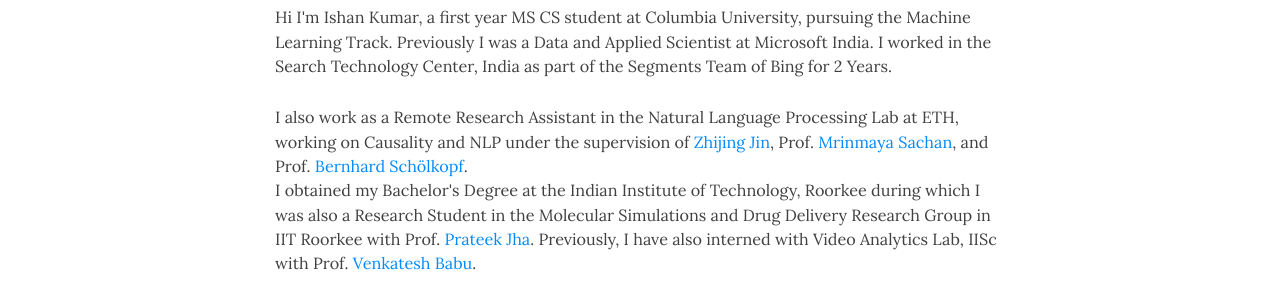
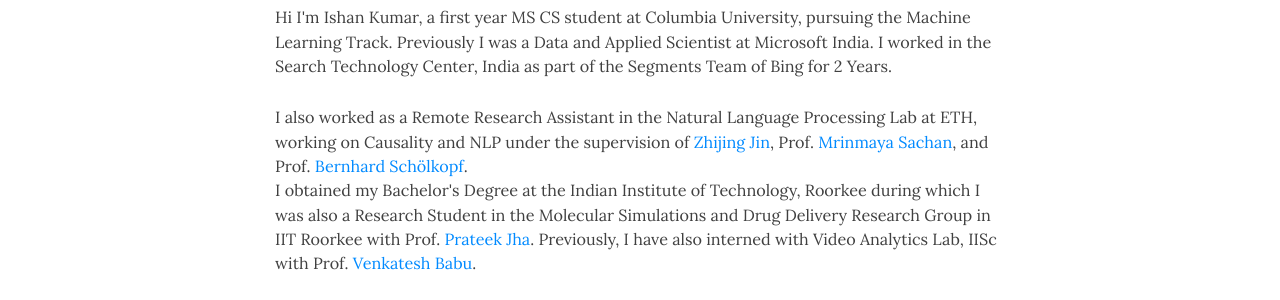
Before and after one commit to ishankumaragrawal/ishankumaragrawal.github.io, a Jekyll site: the page built from index.html, in a window 1280 px wide and 900 px high. Shown: the part 408-708 px from the top of the window. Built offline with Jekyll 4.4.1, drawn with Linux system fonts in a browser that asks for light colours; nearby versions of some CDN libraries; the list of posts is cut into pages by our own code.

Commit message:
updated resume

```diff
--- a/_config.yml
+++ b/_config.yml
@@ -17,7 +17,7 @@
   About Me: "index"
   Blogs : "blogs"
   Projects : "projects"
-  CV : "https://drive.google.com/file/d/1vD-C8QeKKAWkvuJ_VayBQb3ujNokTUaj/view?usp=sharing"
+  CV : "https://drive.google.com/file/d/1iyiFuvxgeTggwkyGfDnQL1okubtqbepM/view?usp=sharing"
   Courses : "courses"
 
 # --- Logo --- #
--- a/index.html
+++ b/index.html
@@ -13,7 +13,7 @@
 Hi I'm Ishan Kumar, a first year MS CS student at Columbia University, pursuing the Machine Learning Track. Previously I was a Data and Applied Scientist at Microsoft India. I worked in the Search Technology Center, India as part of the Segments Team of Bing for 2 Years.
 </p>
 <p>
-I also work as a Remote Research Assistant in the Natural Language Processing Lab at ETH, working on Causality and NLP under the supervision of <a href= "https://zhijing-jin.com">Zhijing Jin</a>, Prof. <a href= "http://www.mrinmaya.io/">Mrinmaya Sachan</a>, and Prof. <a href="https://is.mpg.de/~bs">Bernhard Schölkopf</a>.
+I also worked as a Remote Research Assistant in the Natural Language Processing Lab at ETH, working on Causality and NLP under the supervision of <a href= "https://zhijing-jin.com">Zhijing Jin</a>, Prof. <a href= "http://www.mrinmaya.io/">Mrinmaya Sachan</a>, and Prof. <a href="https://is.mpg.de/~bs">Bernhard Schölkopf</a>.
 <br>
 I obtained my Bachelor's Degree at the Indian Institute of Technology, Roorkee during which I was also a Research Student in the Molecular Simulations and Drug Delivery Research Group in IIT Roorkee with Prof.<a href= "https://sites.google.com/iitr.ac.in/msdd/home?authuser=0"> Prateek Jha</a>. Previously, I have also interned with Video Analytics Lab, IISc with Prof. <a href="https://val.cds.iisc.ac.in/index.html">Venkatesh Babu</a>.
 </p>
```
